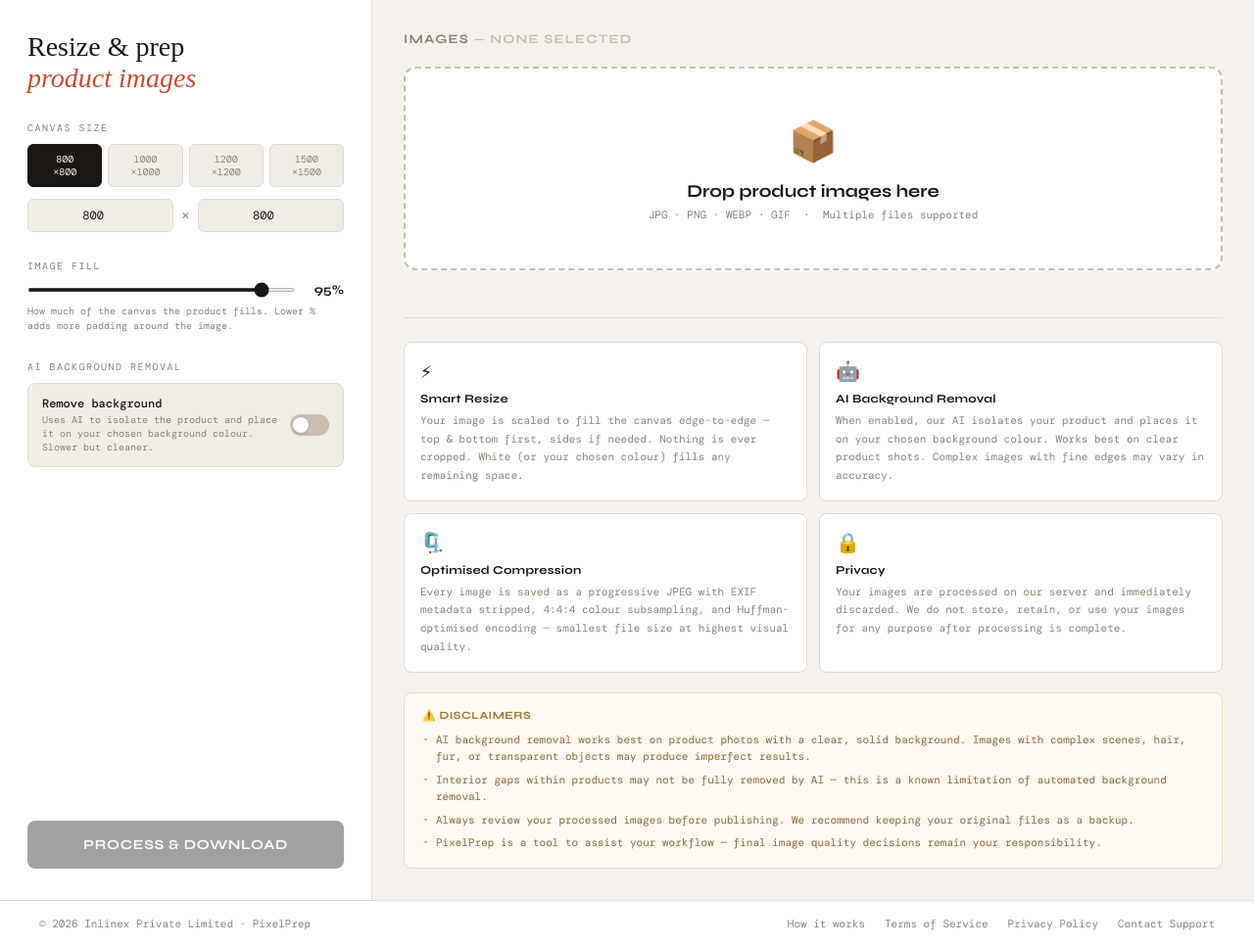
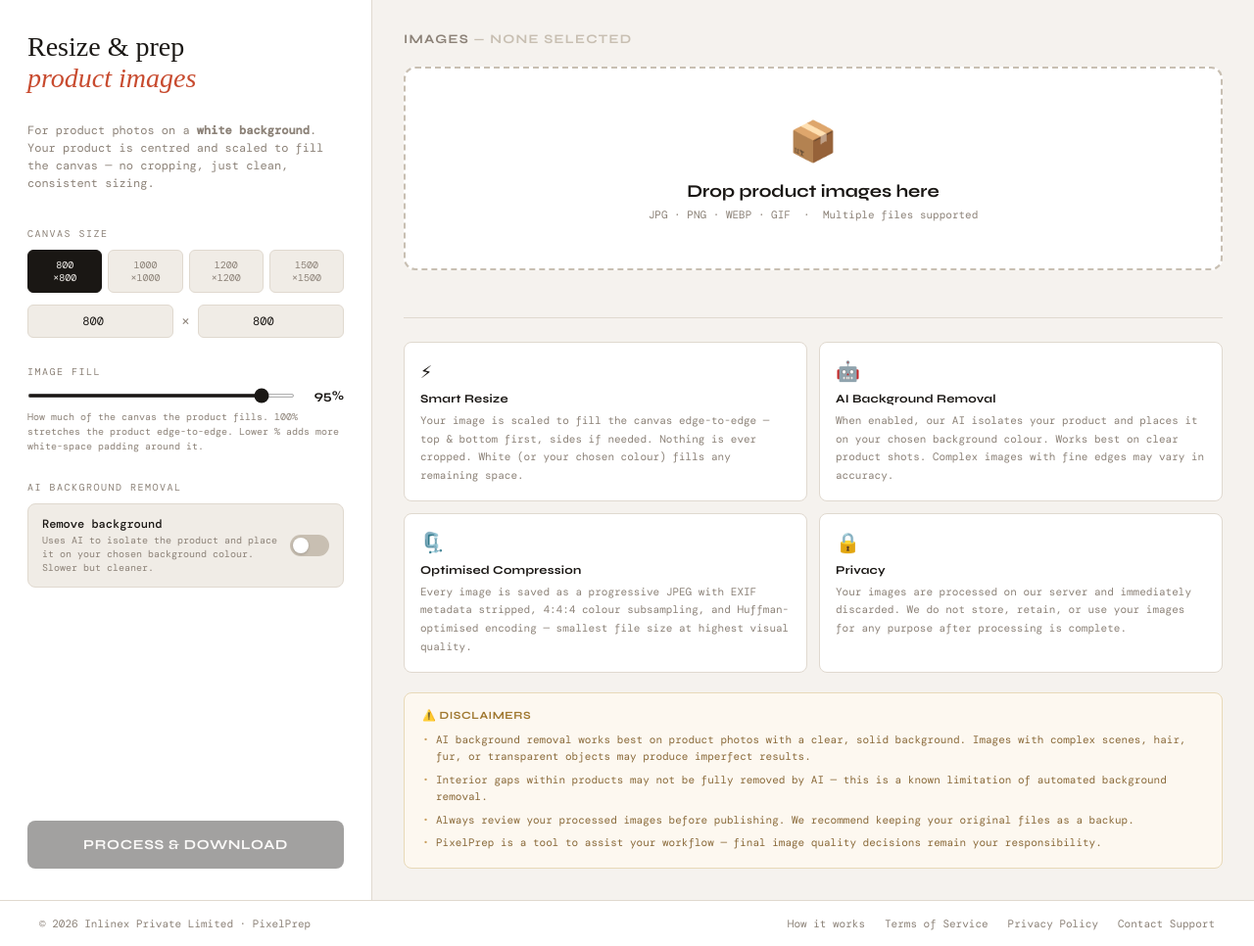
Before and after one commit to arcintscooters-maker/resizeimagepaid, a Flask app: page / in a window 1280 px wide. Shown: the part 52-1018 px from the top of the page at 98% size. Run offline with Flask 3, Linux system fonts and the light colour scheme; data that the repository does not hold is empty; some libraries are stand-ins or nearby versions; some web fonts are replaced.

Commit message:
Add explainer text: white background product photos, fill = scale to canvas
Users now see a short description under the title explaining the tool
is for white-background product photos and that products are centred
and scaled to fill. Fill hint also clarified.

Co-Authored-By: Claude Opus 4.6 <noreply@anthropic.com>

```diff
--- a/templates/index.html
+++ b/templates/index.html
@@ -689,6 +689,9 @@
     <div class="panel-title">
       Resize &amp; prep<br/><em>product images</em>
     </div>
+    <div style="font-size:12px;color:var(--muted);line-height:1.5;margin-bottom:8px;">
+      For product photos on a <strong>white background</strong>. Your product is centred and scaled to fill the canvas — no cropping, just clean, consistent sizing.
+    </div>
 
     <!-- Canvas size -->
     <div>
@@ -713,7 +716,7 @@
         <input type="range" id="fillSlider" min="50" max="100" value="95" step="1"/>
         <div class="fill-pct-label" id="fillLabel">95%</div>
       </div>
-      <div class="fill-hint">How much of the canvas the product fills. Lower % adds more padding around the image.</div>
+      <div class="fill-hint">How much of the canvas the product fills. 100% stretches the product edge-to-edge. Lower % adds more white-space padding around it.</div>
     </div>
 
     <!-- Background colour — only shown when remove bg is ON -->
```
